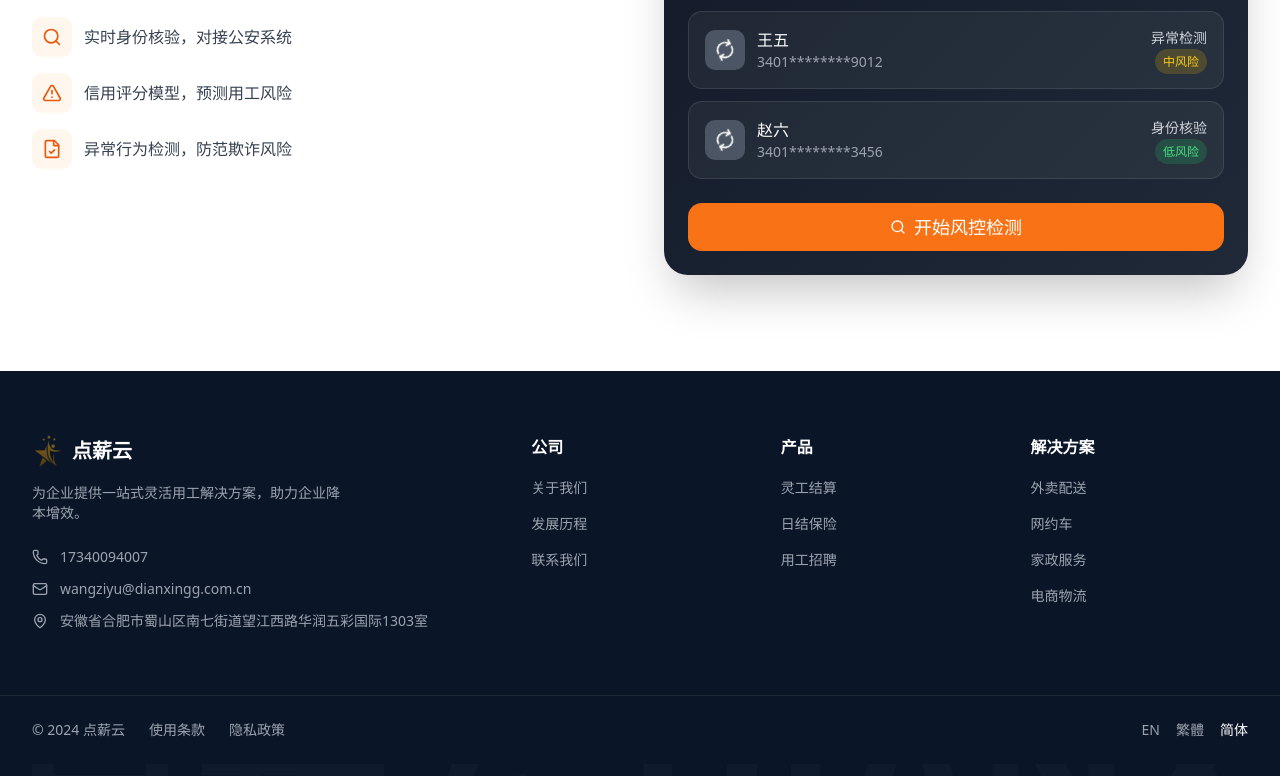
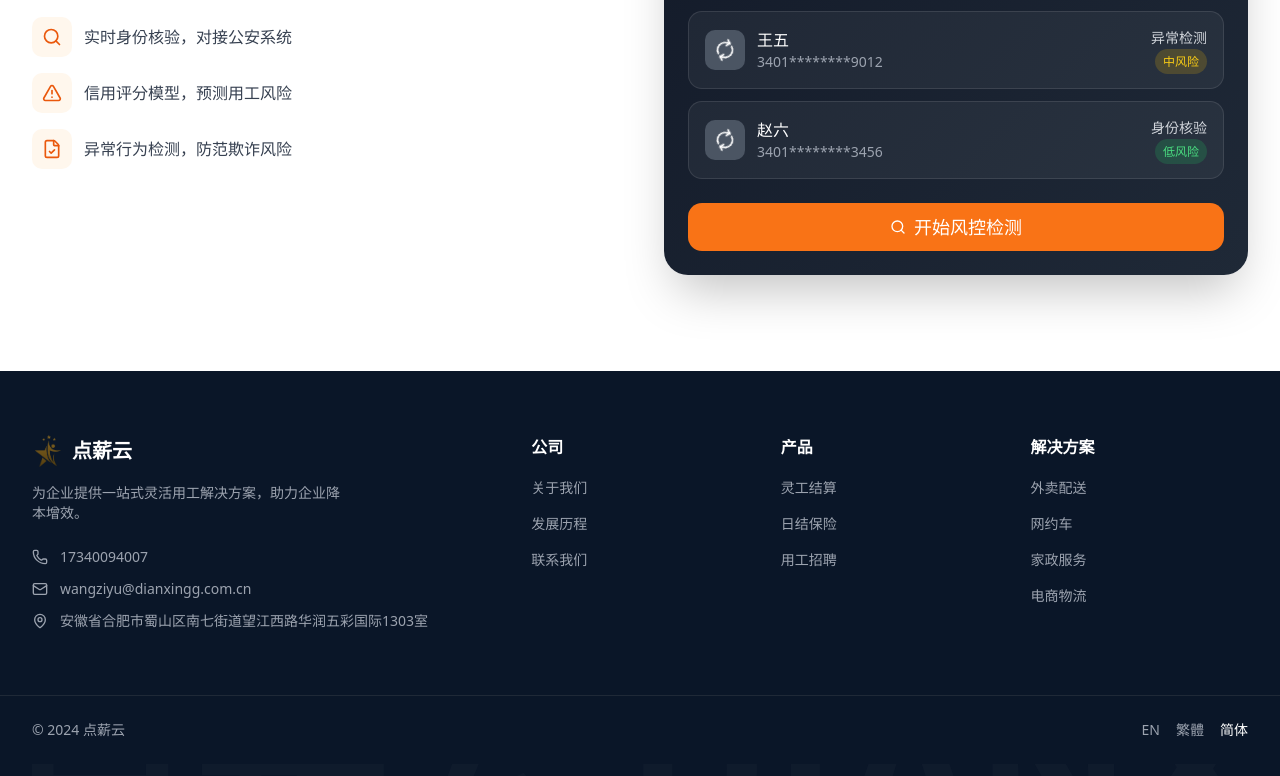
Before and after one commit to wangz1yu/dianxinv1, a React (Vite) app: page / in a window 1280 px wide. Shown: the part 6585-7361 px from the top of the page. Built offline with nearby package versions, Linux system fonts and the light colour scheme.

Commit message:
修改底部菜单链接

```diff
--- a/src/sections/Footer.tsx
+++ b/src/sections/Footer.tsx
@@ -92,8 +92,6 @@ export default function Footer() {
           <div className="flex flex-col md:flex-row items-center justify-between gap-4">
             <div className="flex items-center gap-6 text-sm text-gray-400">
               <span>© 2024 点薪云</span>
-              <Link to="/terms" className="hover:text-white transition-colors">使用条款</Link>
-              <Link to="/privacy" className="hover:text-white transition-colors">隐私政策</Link>
             </div>
 
             {/* Language Selector */}
```
